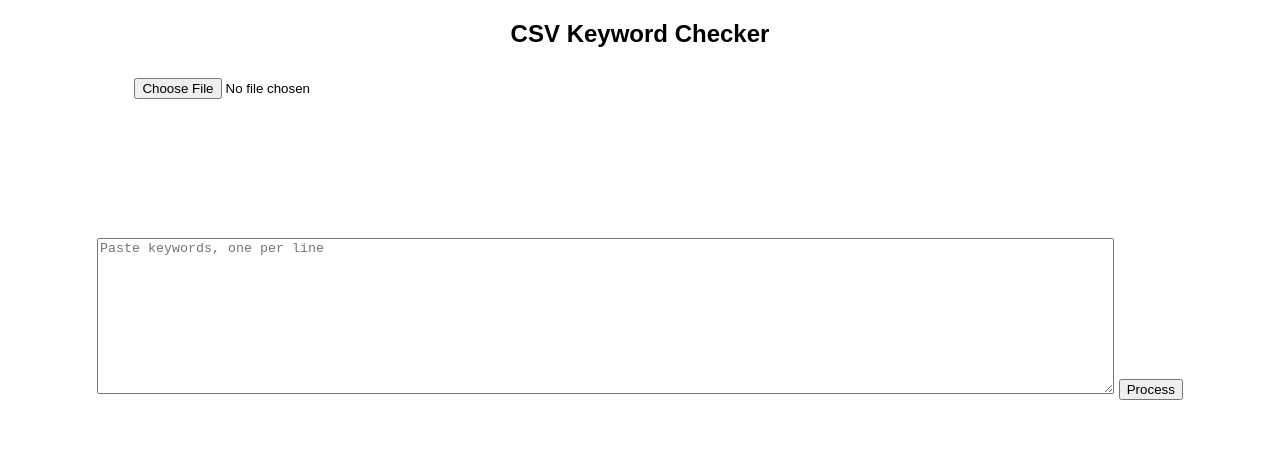
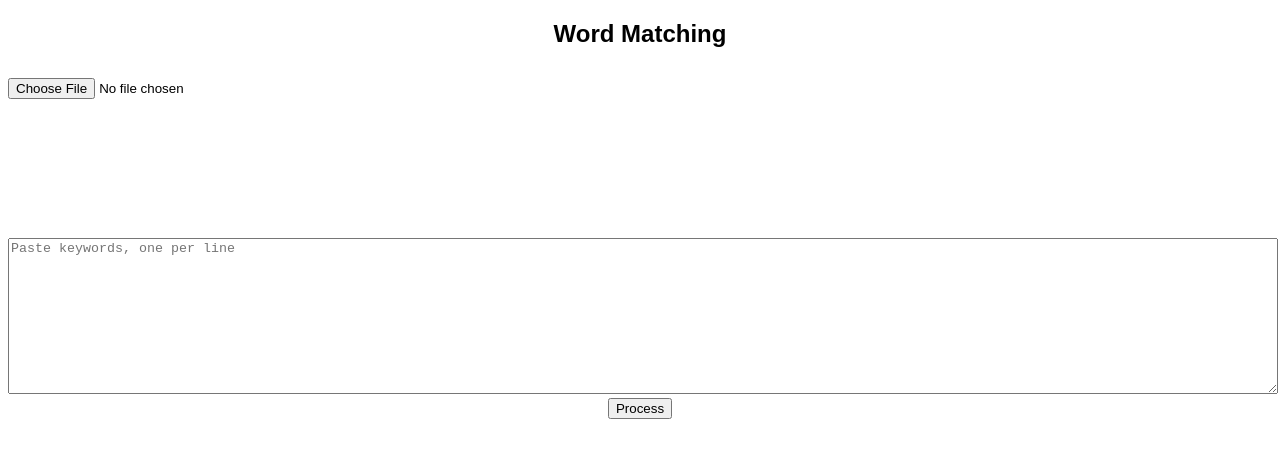
Before and after one commit to AMG22075/word-matching, a plain HTML site: page index.html in a window 1280 px wide. Drawn offline with Linux system fonts and the light colour scheme.

Commit message:
Update index.html

```diff
--- a/index.html
+++ b/index.html
@@ -3,14 +3,14 @@
 <head>
   <meta charset="UTF-8" />
   <meta name="viewport" content="width=device-width, initial-scale=1.0" />
-  <title>CSV Keyword Checker</title>
+  <title>Word Matching</title>
   <style>
     body { font-family: sans-serif; text-align: center;}
-    textarea, input[type="file"] { width: 80%; margin-top: 10px; height: 150px;}
+    textarea, input[type="file"] { width: 100%; margin-top: 10px; height: 150px;}
   </style>
 </head>
 <body>
-  <h2>CSV Keyword Checker</h2>
+  <h2>Word Matching</h2>
 
   <input type="file" id="csvFile" accept=".csv" onchange="resetState()" />
   <textarea id="keywords" rows="5" placeholder="Paste keywords, one per line"></textarea>
```
